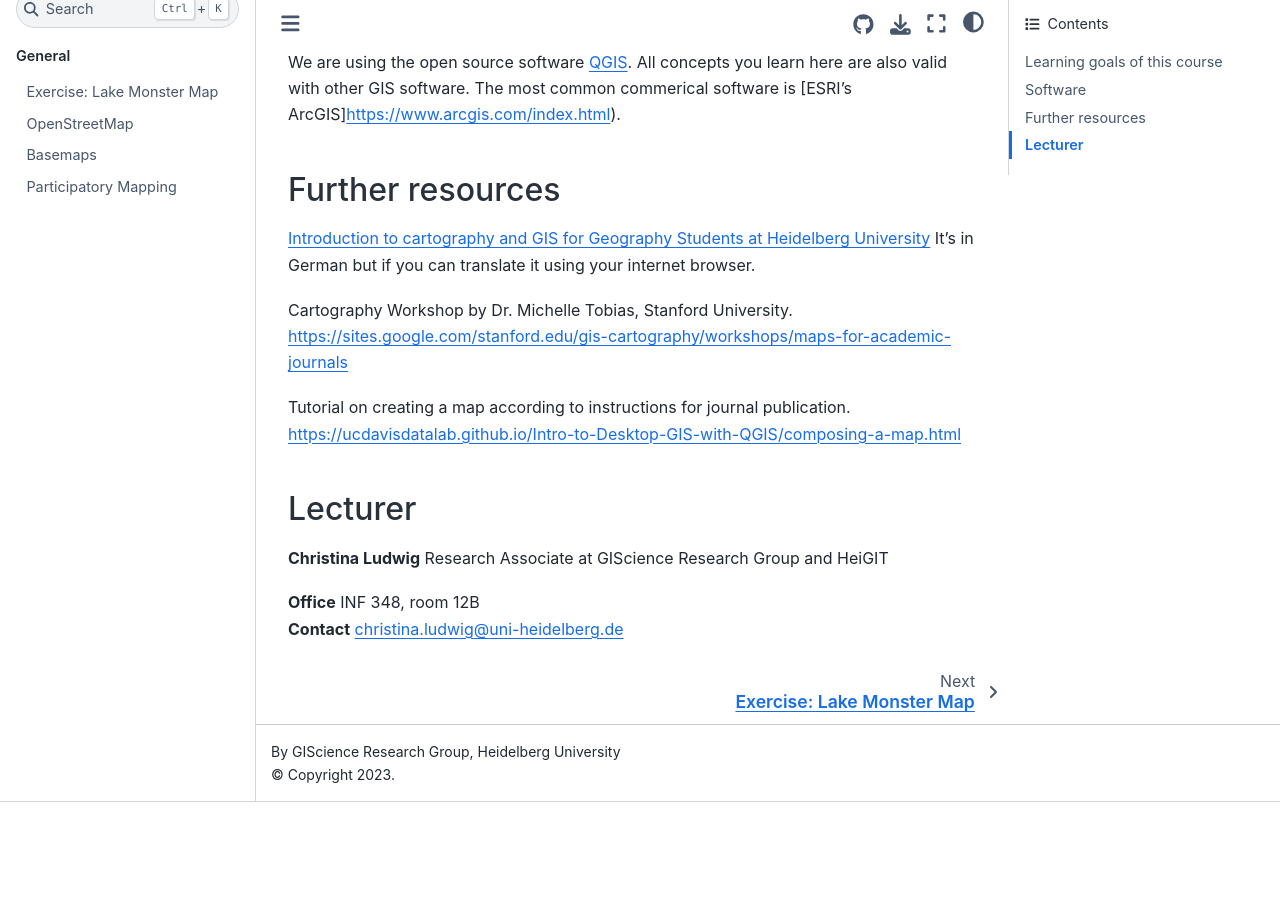
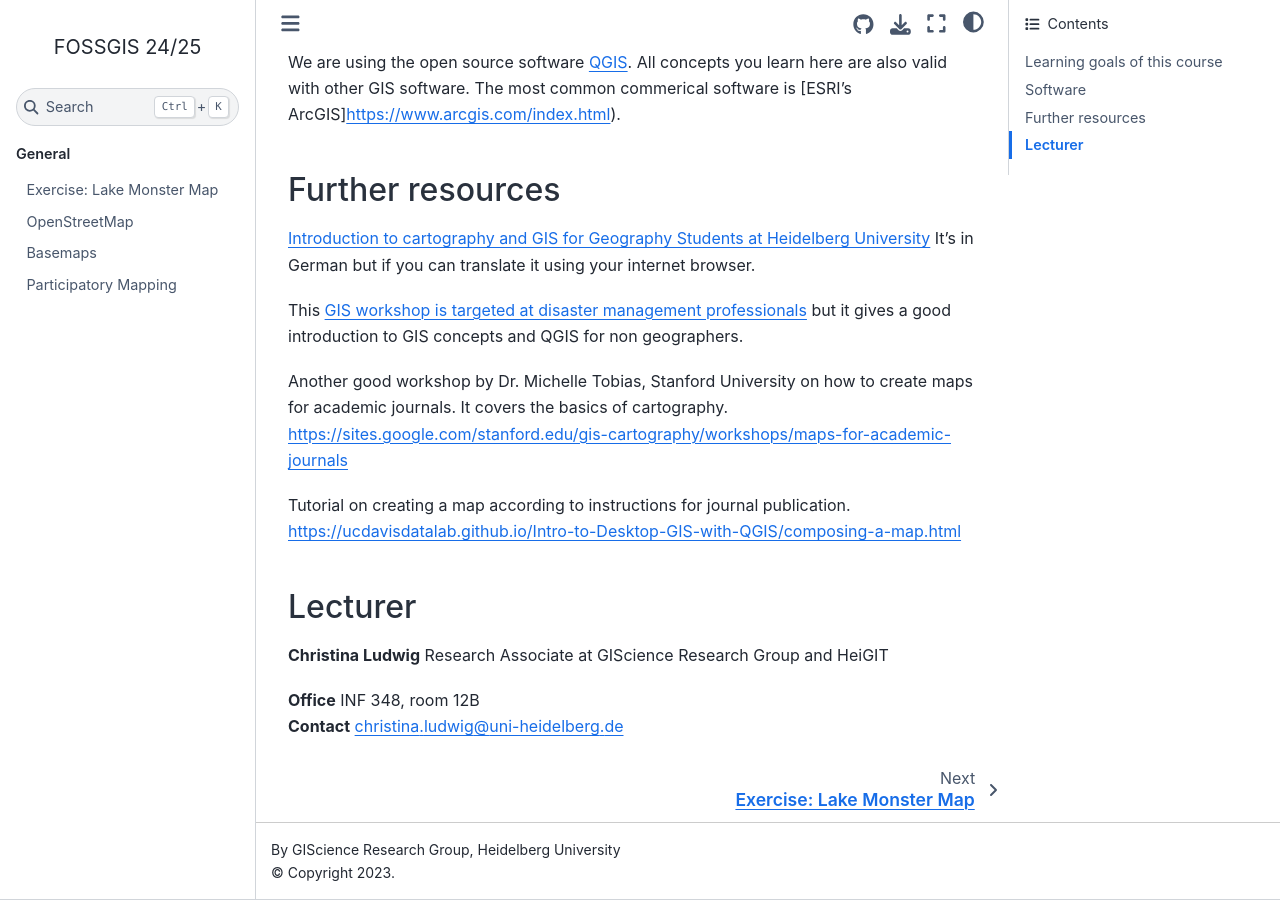
Before and after one commit to redfrexx/geospatial-mapping-workshop, a Jupyter Book: the page built from content/intro.md, in a window 1280 px wide and 900 px high, scrolled down 614 px. Built offline with Jupyter Book 1.0.4 settings and Sphinx 7.4.7 and the Sphinx Book theme 1.1.4, drawn with Linux system fonts in a browser that asks for light colours; pages that are not in the unit, such as notebooks, are missing from menus; before the commit the page ends 1416 px from its top, so only the background shows below that.

Commit message:
add links

```diff
--- a/content/intro.md
+++ b/content/intro.md
@@ -24,8 +24,9 @@ We are using the open source software [QGIS](https://qgis.org/). All concepts yo
 
 [Introduction to cartography and GIS for Geography Students at Heidelberg University](https://hd.bwpages.de/giscience/qgis-book/intro.html) It's in German but if you can translate it using your internet browser.
 
-Cartography Workshop by Dr. Michelle Tobias, Stanford University.
-https://sites.google.com/stanford.edu/gis-cartography/workshops/maps-for-academic-journals
+This [GIS workshop is targeted at disaster management professionals](https://giscience.github.io/gis-training-resource-center/content/Module_2/en_qgis_projections.html) but it gives a good introduction to GIS concepts and QGIS for non geographers.
+
+Another good workshop by Dr. Michelle Tobias, Stanford University on how to create maps for academic journals. It covers the basics of cartography. https://sites.google.com/stanford.edu/gis-cartography/workshops/maps-for-academic-journals
 
 Tutorial on creating a map according to instructions for journal publication.
 https://ucdavisdatalab.github.io/Intro-to-Desktop-GIS-with-QGIS/composing-a-map.html
```
Also changed, not shown: content/lakemonster.md (+11 -2 lines).
